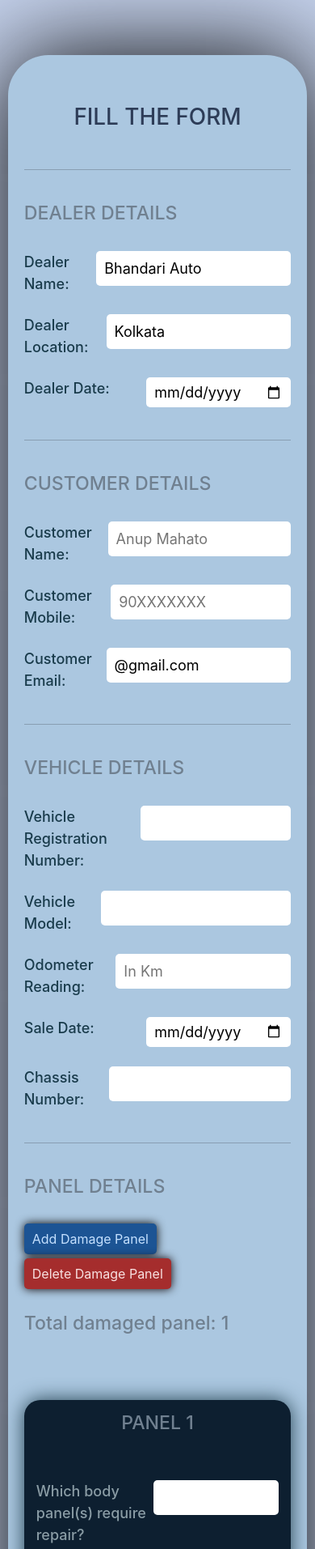
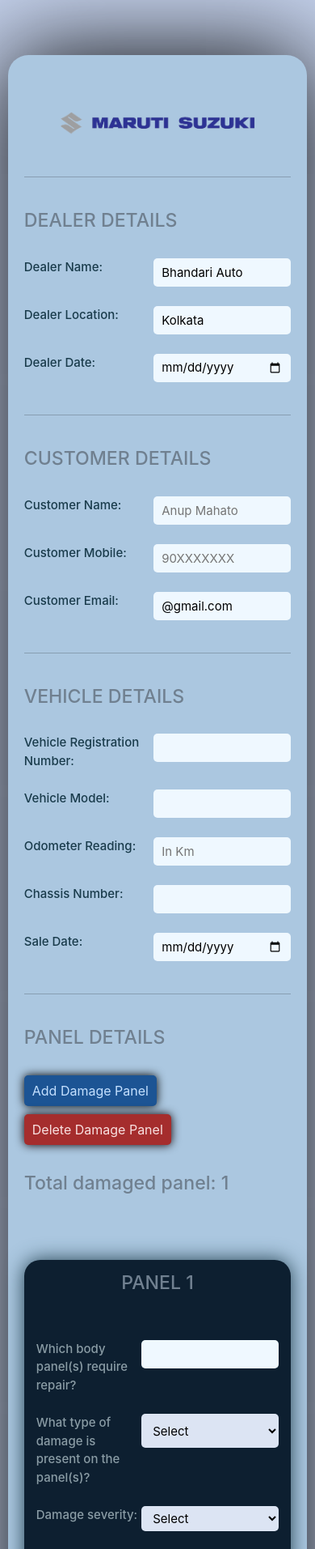
Before and after one commit to hiranmay1000/customer-car-report, a React (Create React App) app: page / in a window 390 px wide. Shown: the part 40-1953 px from the top of the page at 81% size. Built offline with nearby package versions, Linux system fonts and the light colour scheme; the HTML template or start-up script is replaced by a standard one.

Commit message:
fixed all the errors displaying in the console panel

```diff
--- a/public/index.html
+++ b/public/index.html
@@ -8,9 +8,9 @@
       name="description"
       content="Web site created using create-react-app"
     />
-    <link rel="icon" href="../src/imgs/ms-applogo.png" />
+    <link rel="icon" href="./ms-glossy.png" />
     <link href="https://cdn.jsdelivr.net/npm/bootstrap@5.3.0-alpha1/dist/css/bootstrap.min.css" rel="stylesheet" integrity="sha384-GLhlTQ8iRABdZLl6O3oVMWSktQOp6b7In1Zl3/Jr59b6EGGoI1aFkw7cmDA6j6gD" crossorigin="anonymous">
-    <title>Maruti Suzuki Get-Report</title>
+    <title>Maruti Suzuki Report Generate</title>
   </head>
   <body>
     <noscript>You need to enable JavaScript to run this app.</noscript>
--- a/src/components/CustReportGen.jsx
+++ b/src/components/CustReportGen.jsx
@@ -3,11 +3,12 @@ import { Button } from "react-bootstrap";
 import jsPDF from "jspdf";
 import "jspdf-autotable";
 import msLogo from "../imgs/ms-logo.jpg";
+import msLogoHead from "../imgs/ms-logo-png-v.png";
 import FinalizeCustData from "./FinalizeCustData";
 import ImgPrevComp from "./ImgPrevComp";
 import LogoBanner from "./LogoBanner";
 
-export default function CustReportGen(main) {
+export default function CustReportGen() {
     const today = new Date();
     const yyyy = today.getFullYear();
     let mm = today.getMonth() + 1; // Months start at 0!
@@ -15,11 +16,11 @@ export default function CustReportGen(main) {
 
     if (dd < 10) dd = "0" + dd;
     if (mm < 10) mm = "0" + mm;
-    const currDate = dd + "-" + mm + "-" + yyyy;
+    const defCurrDate = dd + "-" + mm + "-" + yyyy;
 
     const [dealerName, setDealerName] = useState("Bhandari Auto");
     const [dealerLocation, setDealerLocation] = useState("Kolkata");
-    const [dealerDate, setDealerDate] = useState(currDate);
+    const [dealerDate, setDealerDate] = useState(defCurrDate);
 
     const [customerName, setCustomerName] = useState("");
     const [customerMobile, setCustomerMobile] = useState("");
@@ -84,9 +85,9 @@ export default function CustReportGen(main) {
         const tableConfigVehicle = {
             columnStyles: {
                 0: { fontStyle: "bold" },
-                1: { columnWidth: "auto" },
+                1: { cellWidth: "auto" },
                 2: { fontStyle: "bold" },
-                3: { columnWidth: "auto" },
+                3: { cellWidth: "auto" },
             },
         };
 
@@ -139,7 +140,7 @@ export default function CustReportGen(main) {
             },
             columnStyles: {
                 0: { fontStyle: "bold" },
-                1: { columnWidth: "auto" },
+                1: { cellWidth: "auto" },
                 2: { fontStyle: "bold" },
             },
         };
@@ -242,11 +243,11 @@ export default function CustReportGen(main) {
 
     const renderpanels = () => {
         return panels.map((panel, index) => (
-            <>
+            <React.Fragment key={index}>
                 <div className="panel-inputs-increment">
                     <h3 style={{ textAlign: "center" }}>PANEL {index + 1}</h3>
                     <br />
-                    <div key={panel}>
+                    <div>
                         <br />
                         <label>
                             Which body panel(s) require repair?
@@ -262,10 +263,9 @@ export default function CustReportGen(main) {
                             />
                         </label>
                         <br />
-                        <label htmlFor="">
+                        <label>
                             What type of damage is present on the panel(s)?
                             <select
-                                value={panel.damageType}
                                 onChange={(e) =>
                                     handleInputChange2(
                                         e.target.value,
@@ -274,7 +274,7 @@ export default function CustReportGen(main) {
                                     )
                                 }
                             >
-                                <option>Select</option>
+                                <option value={"Select"}>Select</option>
                                 <option>Dent </option>
                                 <option>Scratch</option>
                                 <option>Crack</option>
@@ -286,7 +286,6 @@ export default function CustReportGen(main) {
                         <label htmlFor="">
                             Damage severity:
                             <select
-                                value={panel.damageSeverity}
                                 onChange={(e) =>
                                     handleInputChange2(
                                         e.target.value,
@@ -303,7 +302,7 @@ export default function CustReportGen(main) {
                         </label>{" "}
                         <br />
                         <label>
-                            Remarks:
+                            Remarks: &nbsp; &nbsp;
                             <input
                                 type="text"
                                 onChange={(e) => {
@@ -319,8 +318,19 @@ export default function CustReportGen(main) {
                         <br />
                     </div>
                 </div>
-            </>
+            </React.Fragment>
         ));
+    };
+
+    const handleDateFormat = (date) => {
+        const breakDate = date.split("-");
+        let yyyy = breakDate[0];
+        let mm = breakDate[1];
+        let dd = breakDate[2];
+
+        const formattedDate = dd + "-" + mm + "-" + yyyy;
+        console.log(formattedDate);
+        return formattedDate;
     };
 
     return (
@@ -328,7 +338,9 @@ export default function CustReportGen(main) {
             <br />
             <br />
             <div className="customer-input">
-                <h1>FILL THE FORM</h1>
+                <div className="hero-logo">
+                    <img src={msLogoHead} alt="Maruti Suzuki" />
+                </div>
                 <br />
                 <form onSubmit={handleSubmit} spellCheck={"false"}>
                     <hr />
@@ -361,10 +373,10 @@ export default function CustReportGen(main) {
                         Dealer Date:
                         <input
                             type="date"
-                            value={dealerDate}
-                            min="1970-01-01"
                             onChange={(e) =>
-                                handleInputChange(e, setDealerDate)
+                                setDealerDate(
+                                    handleDateFormat(e.target.value)
+                                )
                             }
                         />
                     </label>
@@ -448,23 +460,24 @@ export default function CustReportGen(main) {
                     </label>
                     <br />
                     <label>
-                        Sale Date:
-                        <input
-                            type="date"
-                            value={vehicleSaleDate}
-                            onChange={(e) =>
-                                handleInputChange(e, setVehicleSaleDate)
-                            }
-                        />
-                    </label>
-                    <br />
-                    <label>
                         Chassis Number:
                         <input
                             type="text"
                             value={vehicleChassisNo}
                             onChange={(e) =>
                                 handleInputChange(e, setVehicleChassisNo)
+                            }
+                        />
+                    </label>
+                    <br />
+                    <label>
+                        Sale Date:
+                        <input
+                            type="date"
+                            onChange={(e) =>
+                                setVehicleSaleDate(
+                                    handleDateFormat(e.target.value)
+                                )
                             }
                         />
                     </label>
@@ -490,13 +503,14 @@ export default function CustReportGen(main) {
                     <br />
                     <h3>Total damaged panel: {cntDamagedPanel}</h3>
                     <br />
-
-                    {/* <button onClick={addPanel}>Add panel</button>
-                <button onClick={deletePanel}>Delete panel</button> */}
                     <br />
                     <br />
                     <div>
-                        <form>{renderpanels()}</form>
+                        <div>{renderpanels()}</div>
+                        {/* <h5>
+                            Input:
+                            {panelData.map((panel) => JSON.stringify(panel))}
+                        </h5> */}
                     </div>
 
                     <br />
@@ -542,7 +556,7 @@ export default function CustReportGen(main) {
                     <Button type="submit">Generate Report</Button>
                 </form>
 
-                <LogoBanner/>
+                <LogoBanner />
             </div>
         </>
     );
--- a/src/components/ImgPrevComp.jsx
+++ b/src/components/ImgPrevComp.jsx
@@ -8,7 +8,6 @@ export default function ImgPrevComp(ipc) {
                 {ipc.panelImage &&
                     ipc.panelImage.map((image, index) => {
                         return (
-                            <>
                             <div className="image" key={image}>
                                 <img
                                     src={image}
@@ -29,7 +28,6 @@ export default function ImgPrevComp(ipc) {
                                     Delete Image
                                 </button>
                             </div>
-                            </>
                         );
                     })}
             </div>
--- a/src/styles/CustReportGen.scss
+++ b/src/styles/CustReportGen.scss
@@ -26,12 +26,14 @@ body {
             font-size: large;
             color: #193b4b;
 
-            input, select {
+            input,
+            select {
+                display:unset;
                 max-height: 42px;
                 border: none;
                 border-radius: 5px;
                 outline: none;
-                min-width: 40%;
+                width: 40%;
                 padding: 5px 10px;
                 background-color: #dce4f3;
 
@@ -44,7 +46,7 @@ body {
         #add-panel-btn,
         #delete-panel-btn {
             margin-right: 7px;
-            margin-bottom: 5px;
+            margin-bottom: 10px;
             cursor: pointer;
             border-radius: 5px;
             border: none;
@@ -116,24 +118,40 @@ body {
     }
 }
 
+.hero-logo {
+    display: flex;
+    align-items: center;
+    justify-content: center;
+    background-repeat: no-repeat;
+    background-size: contain;
 
+    img {
+        height: 100px;
+    }
+}
 
-@media screen and (max-width: 600px) {
+@media screen and (max-width: 700px) {
     .customer-input {
         width: 95%;
         padding: 60px 20px;
+        border-radius: 25px;
 
         form {
             label {
+                font-size: 15px;
                 input {
-                    min-width: 50%;
-                    max-height: 43px;
+                    width: 170px;
+                    height: 35px;
                     padding: 5px 10px;
-                    background-color: #fff;
+                    background-color: #eff8ff;
 
                     &:hover {
-                        background-color: #dadada;
+                        background-color: #fff;
                     }
+                }
+
+                select{
+                    min-width: 170px;
                 }
             }
         }
@@ -143,7 +161,13 @@ body {
         padding: 15px;
     }
     .dropdown {
-        min-width: 45%;
+        min-width: 170px;
         margin-left: 15px;
     }
+
+    .hero-logo {
+        img {
+            height: 50px;
+        }
+    }
 }
```
Also changed, not shown: public/ms-glossy.png (added), src/imgs/ms-logo-png-v.png (added). Lines whose indentation alone changed are shown as unchanged.
